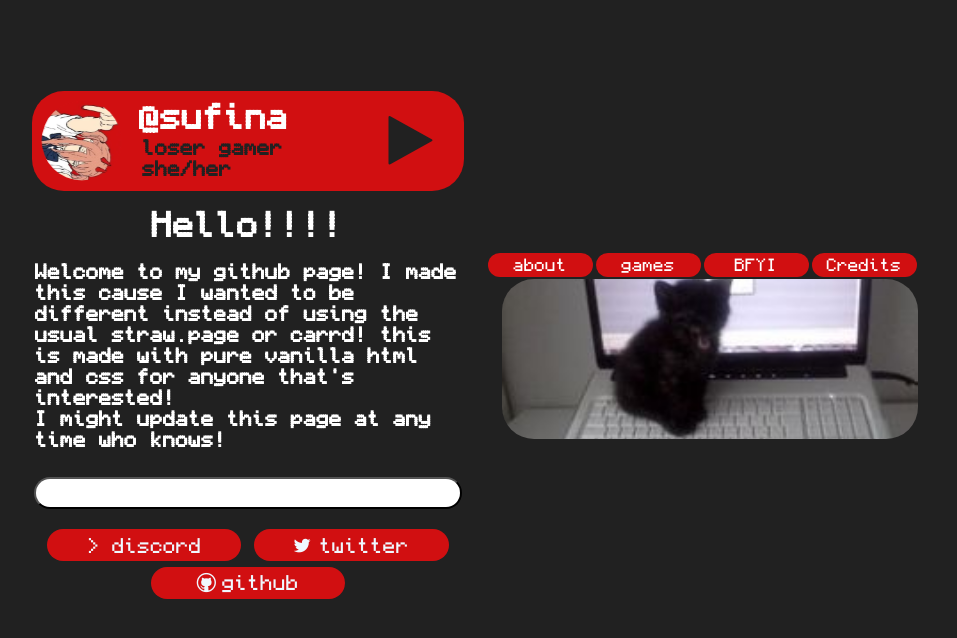
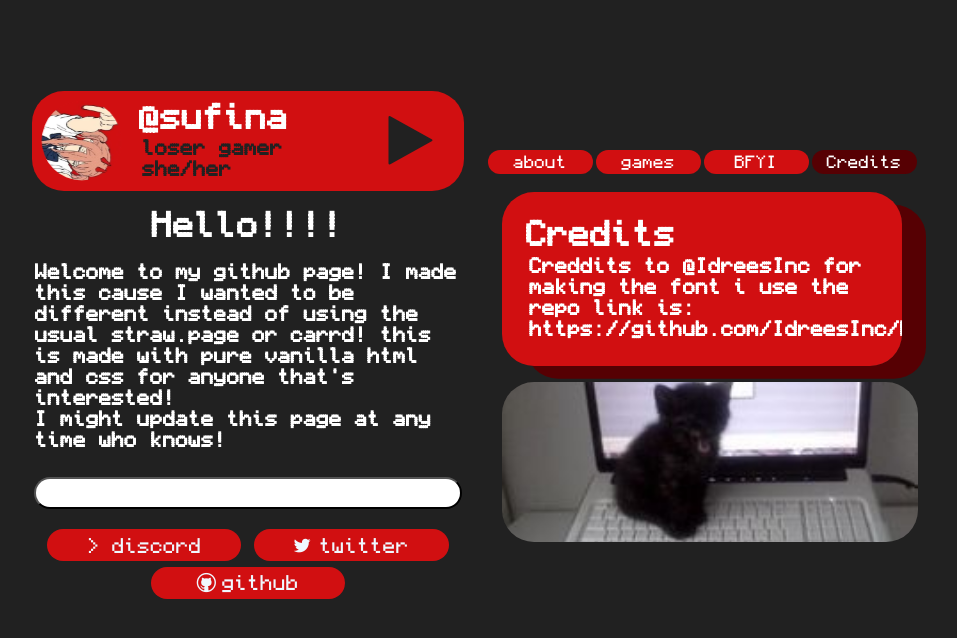
Before and after one commit to sufinaa/website, a plain HTML site: page index.html in a window 1280 px wide. Shown: the whole page, without its empty margins (165-1122 px from the left). Drawn offline with Linux system fonts and the light colour scheme; the site is published under a folder, as on GitHub Pages, so addresses that start at the root find nothing.

Commit message:
fixed js maybe ?

```diff
--- a/index.html
+++ b/index.html
@@ -5,7 +5,7 @@
     <link rel="stylesheet" href="style.css">
     <meta name="viewport" content="width=device-width, initial-scale=1.0">
     <title id="title">Sufina</title>
-    <script src="/src/scripts/main.js"></script>
+    <script src="src/scripts/main.js"></script>
 </head>
 <body><div class="main">
         <div, class="front">
```
